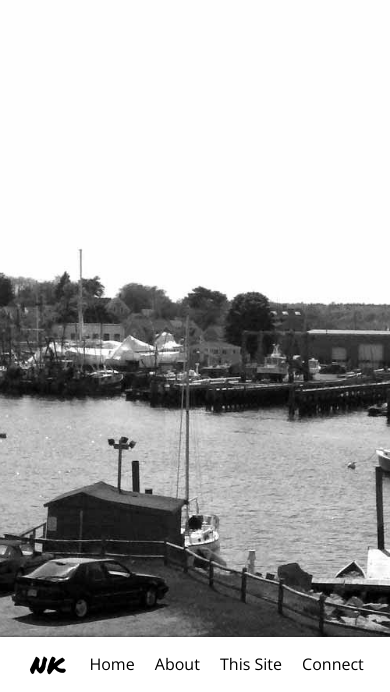
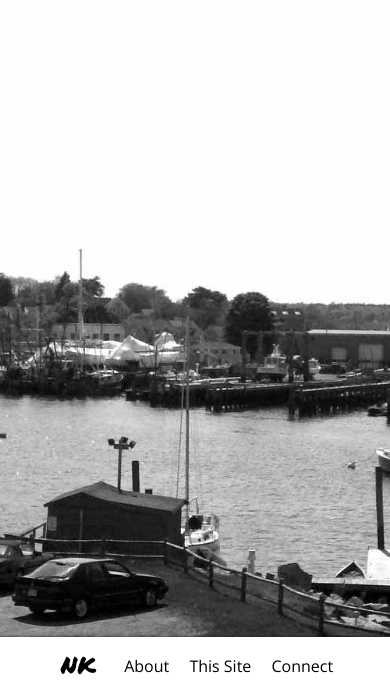
Before and after one commit to nklein1/portfolio, a plain HTML site: page index.html in a window 390 px wide. Shown: the part 152-844 px from the top of the page. Drawn offline with nearby package versions, Linux system fonts and the light colour scheme.

Commit message:
Consolidated navigation links on mobile screens

```diff
--- a/ale.css
+++ b/ale.css
@@ -140,7 +140,6 @@ body {
   color: #000;
   padding: 0 1em 0 1em;
   letter-spacing: 1px;
-  display: block;
 }
 
 #nav ul li a:hover {
@@ -253,6 +252,9 @@ p {
   text-align: right !important;
 }
 
+.desktop { display: block; }
+.mobile { display: none; }
+
 @media screen and (max-width: 1200px) {
   .container {
     width: 90%;
--- a/index.html
+++ b/index.html
@@ -35,7 +35,7 @@
             <div id="nav" class="unfixed">
                 <ul class="lynx">
                     <li><a href="#home" class="scroll logo">NK</a></li>
-                    <li><a href="#home" class="scroll">Home</a></li>
+                    <li><a href="#home" class="scroll desktop">Home</a></li>
                     <li><a href="#about" class="scroll">About</a></li>
                     <li><a href="#site" class="scroll">This Site</a></li>
                     <li><a href="#connect" class="scroll">Connect</a></li>
```
